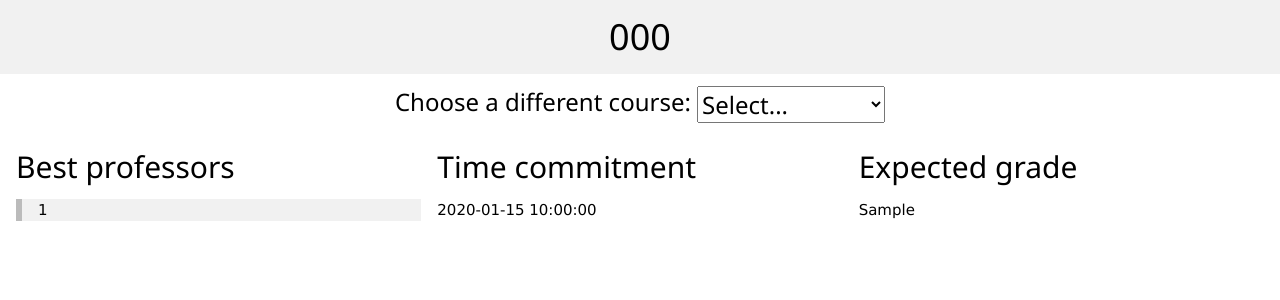
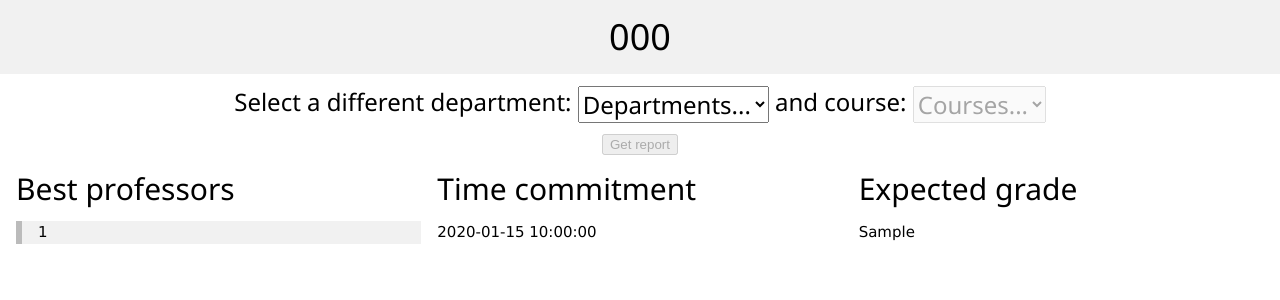
Before and after one commit to andportnoy/smartercapes.com, a Flask app: template templates/report.html in a window 1280 px wide. Shown: the top 300 px of the page. Run offline with Flask 2, Linux system fonts and the light colour scheme; the template is opened without the code that fills it: most values are stand-ins (such as "Sample title", 1, 10 or a date in 2020).

Commit message:
add new dropdowns to report template

```diff
--- a/templates/home.html
+++ b/templates/home.html
@@ -3,6 +3,7 @@
 
 <meta name="viewport" content="width=device-width, initial-scale=1">
 <link rel="stylesheet" href="../static/css/w3.css">
+<script type="text/javascript" src="../static/js/script.js"></script>
 
 <style>
     select {
@@ -11,7 +12,6 @@
     }
 </style>
 
-<script type="text/javascript" src="../static/js/script.js"></script>
 <body>
 
     <div class="w3-container w3-light-gray w3-center">
--- a/templates/report.html
+++ b/templates/report.html
@@ -2,6 +2,7 @@
 <html lang="en">
 <meta name="viewport" content="width=device-width, initial-scale=1">
 <link rel="stylesheet" href="../static/css/w3.css">
+<script type="text/javascript" src="../static/js/script.js"></script>
 
 <style>
     select {
@@ -16,13 +17,18 @@
 </div>
 
 <div class="w3-container w3-center">
-    <h3>Choose a different course:
-    <select onchange="location = this.options[this.selectedIndex].value;">
-        <option>Select...</option>
-        {% for course in url_dict %}
-            <option value="{{url_dict[course]}}">{{course}}</option>
-        {% endfor %}
-    </select></h3>
+<h3>Select a different department:
+        <select onchange="buildSelect2(this.options[this.selectedIndex].value)">
+            <option value="default">Departments...</option>
+            {% for dept in depts %}
+                <option value="{{dept}}">{{dept}}</option>
+            {% endfor %}
+        </select>
+        and course:
+        <select id="select2" disabled onchange="updateButton(this.options[this.selectedIndex].value)">
+            <option>Courses...</option>
+        </select></h3>
+        <button id="button" onclick="location = select2.options[select2.selectedIndex].value" disabled type="button">Get report</button>
 </div>
 
 <div class="w3-row-padding">
```
